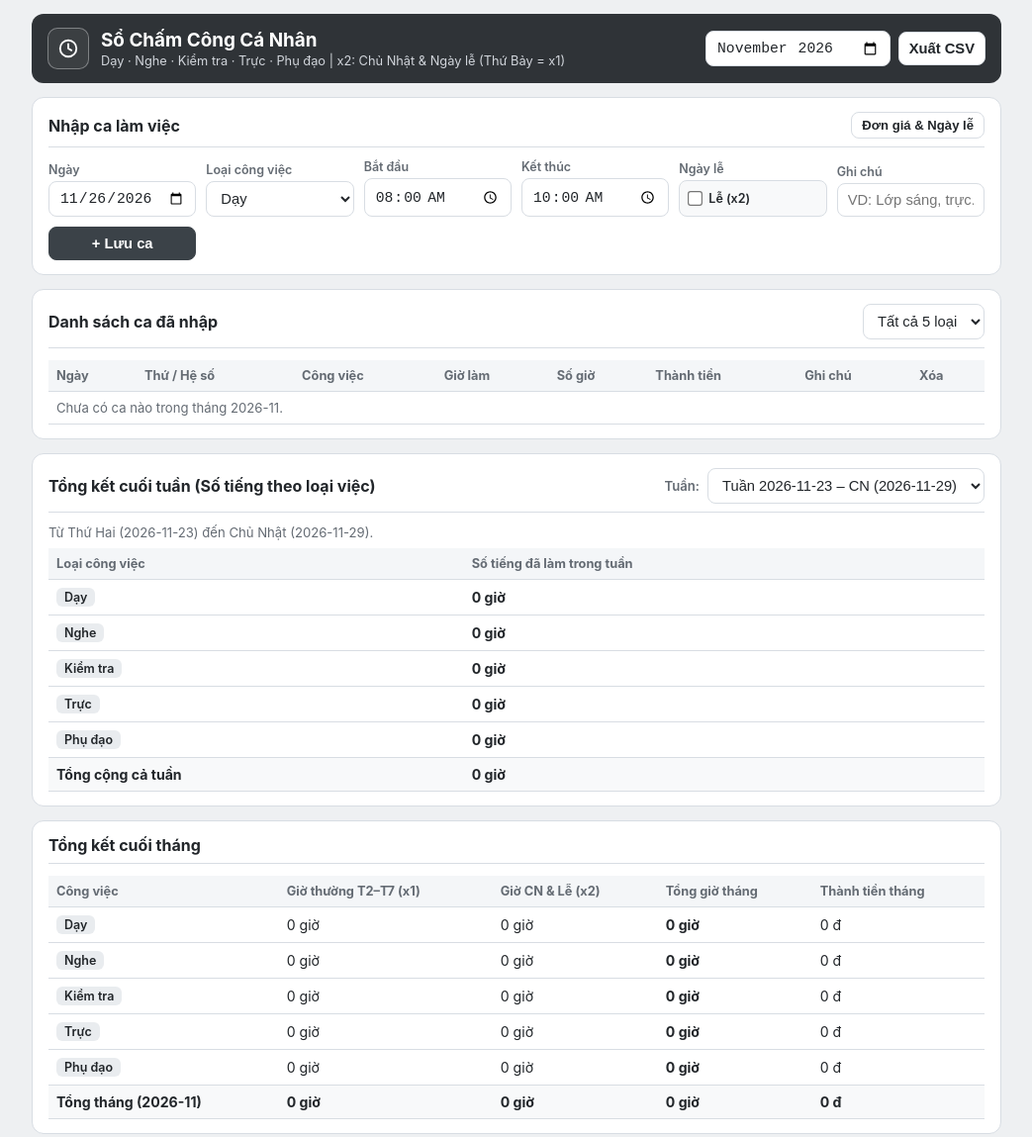
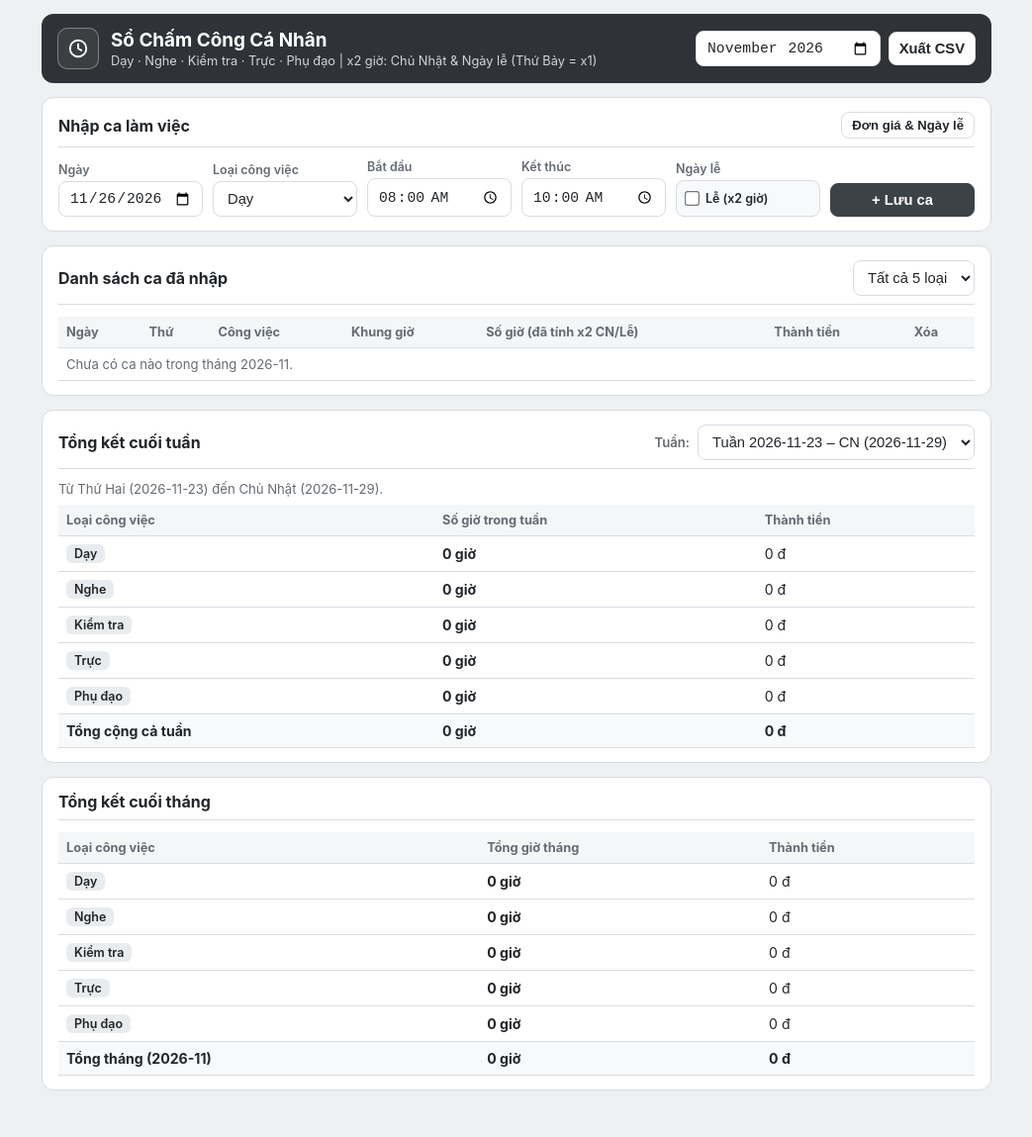
Before and after one commit to nguyenthuythieny/B-ng-Ch-m-C-ng, a plain HTML site: page index.html in a window 1280 px wide. Shown: the whole page at 99% size, without its empty margins (118-1161 px from the left). Drawn offline with Linux system fonts and the light colour scheme.

```diff
--- a/index.html
+++ b/index.html
@@ -28,7 +28,7 @@
       padding: 14px;
     }
     .app {
-      max-width: 980px;
+      max-width: 960px;
       margin: 0 auto;
     }
     .top-banner {
@@ -88,7 +88,7 @@
     }
     .form-grid {
       display: grid;
-      grid-template-columns: repeat(auto-fit, minmax(140px, 1fr));
+      grid-template-columns: repeat(auto-fit, minmax(135px, 1fr));
       gap: 10px;
       align-items: end;
     }
@@ -271,7 +271,7 @@
         </div>
         <div>
           <h1>Sổ Chấm Công Cá Nhân</h1>
-          <p>Dạy · Nghe · Kiểm tra · Trực · Phụ đạo | x2: Chủ Nhật &amp; Ngày lễ (Thứ Bảy = x1)</p>
+          <p>Dạy · Nghe · Kiểm tra · Trực · Phụ đạo | x2 giờ: Chủ Nhật &amp; Ngày lễ (Thứ Bảy = x1)</p>
         </div>
       </div>
       <div class="controls-inline">
@@ -280,7 +280,7 @@
       </div>
     </div>
 
-    <!-- 1. NHẬP CA -->
+    <!-- 1. NHẬP CA LÀM VIỆC (ĐÃ BỎ GHI CHÚ) -->
     <div class="panel">
       <div class="panel-title">
         <span>Nhập ca làm việc</span>
@@ -313,12 +313,8 @@
           <label>Ngày lễ</label>
           <div class="check-box">
             <input type="checkbox" id="markHoliday" />
-            <label for="markHoliday">Lễ (x2)</label>
+            <label for="markHoliday">Lễ (x2 giờ)</label>
           </div>
-        </div>
-        <div>
-          <label for="shiftNote">Ghi chú</label>
-          <input type="text" id="shiftNote" placeholder="VD: Lớp sáng, trực..." />
         </div>
         <div>
           <button type="submit" class="btn-dark">+ Lưu ca</button>
@@ -327,7 +323,7 @@
 
       <!-- MỤC ÍT DÙNG ĐƯỢC ẨN MẶC ĐỊNH -->
       <div id="extraSettingsBox" class="collapsible-body">
-        <label style="margin-bottom:8px;">Đơn giá theo giờ (VNĐ / giờ - hệ số x1)</label>
+        <label style="margin-bottom:8px;">Đơn giá theo giờ (VNĐ / giờ)</label>
         <div class="rates-grid">
           <div>
             <label for="r_Dạy">Dạy</label>
@@ -352,7 +348,7 @@
         </div>
 
         <div class="holiday-row">
-          <label for="newHolidayDate" class="muted" style="margin:0;">Thêm ngày lễ (tự động x2):</label>
+          <label for="newHolidayDate" class="muted" style="margin:0;">Thêm ngày lễ (tự động x2 giờ):</label>
           <input type="date" id="newHolidayDate" />
           <button type="button" id="addHolidayBtn" class="btn-light btn-sm">+ Thêm ngày lễ</button>
         </div>
@@ -360,7 +356,7 @@
       </div>
     </div>
 
-    <!-- 2. DANH SÁCH CA HIỆN NGAY BÊN DƯỚI ĐỂ THEO DÕI -->
+    <!-- 2. DANH SÁCH CA ĐÃ NHẬP (TỰ ĐỘNG x2 SỐ GIỜ CN & LỄ, BỎ GHI CHÚ) -->
     <div class="panel">
       <div class="panel-title">
         <span>Danh sách ca đã nhập</span>
@@ -380,12 +376,11 @@
           <thead>
             <tr>
               <th>Ngày</th>
-              <th>Thứ / Hệ số</th>
+              <th>Thứ</th>
               <th>Công việc</th>
-              <th>Giờ làm</th>
-              <th>Số giờ</th>
+              <th>Khung giờ</th>
+              <th>Số giờ (đã tính x2 CN/Lễ)</th>
               <th>Thành tiền</th>
-              <th>Ghi chú</th>
               <th>Xóa</th>
             </tr>
           </thead>
@@ -394,10 +389,10 @@
       </div>
     </div>
 
-    <!-- 3. TỔNG KẾT CUỐI TUẦN: CHỈ SỐ TIẾNG TỪNG LOẠI VIỆC TRONG TUẦN -->
+    <!-- 3. TỔNG KẾT CUỐI TUẦN (THÊM CỘT THÀNH TIỀN) -->
     <div class="panel">
       <div class="panel-title">
-        <span>Tổng kết cuối tuần (Số tiếng theo loại việc)</span>
+        <span>Tổng kết cuối tuần</span>
         <div class="controls-inline">
           <label for="weekSelect" class="muted" style="margin:0;">Tuần:</label>
           <select id="weekSelect"></select>
@@ -409,7 +404,8 @@
           <thead>
             <tr>
               <th>Loại công việc</th>
-              <th>Số tiếng đã làm trong tuần</th>
+              <th>Số giờ trong tuần</th>
+              <th>Thành tiền</th>
             </tr>
           </thead>
           <tbody id="weekSummaryBody"></tbody>
@@ -417,7 +413,7 @@
       </div>
     </div>
 
-    <!-- 4. TỔNG KẾT CUỐI THÁNG -->
+    <!-- 4. TỔNG KẾT CUỐI THÁNG (CHỈ TỔNG GIỜ THÁNG TỪNG CÔNG VIỆC & THÀNH TIỀN) -->
     <div class="panel">
       <div class="panel-title">
         <span>Tổng kết cuối tháng</span>
@@ -426,11 +422,9 @@
         <table>
           <thead>
             <tr>
-              <th>Công việc</th>
-              <th>Giờ thường T2–T7 (x1)</th>
-              <th>Giờ CN &amp; Lễ (x2)</th>
+              <th>Loại công việc</th>
               <th>Tổng giờ tháng</th>
-              <th>Thành tiền tháng</th>
+              <th>Thành tiền</th>
             </tr>
           </thead>
           <tbody id="monthSummaryBody"></tbody>
@@ -454,7 +448,6 @@
     const startHourEl = document.getElementById("startHour");
     const endHourEl = document.getElementById("endHour");
     const markHolidayEl = document.getElementById("markHoliday");
-    const shiftNoteEl = document.getElementById("shiftNote");
     const newHolidayDateEl = document.getElementById("newHolidayDate");
     const monthSelectEl = document.getElementById("monthSelect");
     const weekSelectEl = document.getElementById("weekSelect");
@@ -500,6 +493,12 @@
     // Chỉ Chủ Nhật (0) hoặc Ngày lễ mới x2; Thứ Bảy (6) tính x1
     function hasX2(dStr, flagged = false) {
       return dayIdx(dStr) === 0 || holidays.has(dStr) || Boolean(flagged);
+    }
+
+    // Số giờ đã nhân đôi nếu là Chủ Nhật hoặc Ngày lễ
+    function effectiveHours(s) {
+      const mult = hasX2(s.date, s.holiday) ? 2 : 1;
+      return Math.round(s.hours * mult * 100) / 100;
     }
 
     function mondayOf(dStr) {
@@ -554,7 +553,7 @@
         return;
       }
       box.innerHTML = list.map(d => `
-        <span class="chip">Lễ ${d} (x2) <button type="button" onclick="removeHoliday('${d}')">&times;</button></span>
+        <span class="chip">Lễ ${d} (x2 giờ) <button type="button" onclick="removeHoliday('${d}')">&times;</button></span>
       `).join("");
     }
 
@@ -575,12 +574,10 @@
         start: startHourEl.value,
         end: endHourEl.value,
         hours: h,
-        holiday: markHolidayEl.checked,
-        note: shiftNoteEl.value.trim()
+        holiday: markHolidayEl.checked
       });
       shifts.sort((a, b) => b.date.localeCompare(a.date) || b.id.localeCompare(a.id));
       localStorage.setItem(KEY_SHIFTS, JSON.stringify(shifts));
-      shiftNoteEl.value = "";
       monthSelectEl.value = shiftDateEl.value.slice(0, 7);
       renderAll();
     });
@@ -611,60 +608,57 @@
 
       shifts.forEach(s => {
         if (!JOBS.includes(s.job) || !dates.has(s.date)) return;
-        hoursByJob[s.job] += s.hours;
+        hoursByJob[s.job] += effectiveHours(s);
       });
 
-      let totalWeekHours = 0;
+      let totalHours = 0, totalMoney = 0;
       let html = JOBS.map(j => {
         const h = hoursByJob[j];
-        totalWeekHours += h;
+        const money = h * (rates[j] || 0);
+        totalHours += h;
+        totalMoney += money;
         return `<tr>
           <td><span class="tag">${j}</span></td>
           <td><strong>${fmtH(h)}</strong></td>
+          <td>${fmtVND(money)}</td>
         </tr>`;
       }).join("");
 
       html += `<tr class="sum-row">
         <td>Tổng cộng cả tuần</td>
-        <td>${fmtH(totalWeekHours)}</td>
+        <td>${fmtH(totalHours)}</td>
+        <td>${fmtVND(totalMoney)}</td>
       </tr>`;
       document.getElementById("weekSummaryBody").innerHTML = html;
     }
 
     function renderMonth() {
       const m = monthSelectEl.value;
-      const map = {};
-      JOBS.forEach(j => map[j] = { norm: 0, dbl: 0 });
+      const hoursByJob = {};
+      JOBS.forEach(j => hoursByJob[j] = 0);
 
       shifts.forEach(s => {
         if (!s.date.startsWith(m) || !JOBS.includes(s.job)) return;
-        if (hasX2(s.date, s.holiday)) map[s.job].dbl += s.hours;
-        else map[s.job].norm += s.hours;
+        hoursByJob[s.job] += effectiveHours(s);
       });
 
-      let tNorm = 0, tDbl = 0, tAll = 0, tMoney = 0;
+      let totalHours = 0, totalMoney = 0;
       let html = JOBS.map(j => {
-        const nh = map[j].norm;
-        const dh = map[j].dbl;
-        const ah = nh + dh;
-        const u = rates[j] || 0;
-        const money = nh * u + dh * u * 2;
-        tNorm += nh; tDbl += dh; tAll += ah; tMoney += money;
+        const h = hoursByJob[j];
+        const money = h * (rates[j] || 0);
+        totalHours += h;
+        totalMoney += money;
         return `<tr>
           <td><span class="tag">${j}</span></td>
-          <td>${fmtH(nh)}</td>
-          <td>${fmtH(dh)}</td>
-          <td><strong>${fmtH(ah)}</strong></td>
+          <td><strong>${fmtH(h)}</strong></td>
           <td>${fmtVND(money)}</td>
         </tr>`;
       }).join("");
 
       html += `<tr class="sum-row">
         <td>Tổng tháng (${m})</td>
-        <td>${fmtH(tNorm)}</td>
-        <td>${fmtH(tDbl)}</td>
-        <td>${fmtH(tAll)}</td>
-        <td>${fmtVND(tMoney)}</td>
+        <td>${fmtH(totalHours)}</td>
+        <td>${fmtVND(totalMoney)}</td>
       </tr>`;
       document.getElementById("monthSummaryBody").innerHTML = html;
     }
@@ -675,22 +669,21 @@
       const rows = shifts.filter(s => s.date.startsWith(m) && (jf === "ALL" || s.job === jf));
 
       if (!rows.length) {
-        document.getElementById("logBody").innerHTML = `<tr><td colspan="8" class="muted">Chưa có ca nào trong tháng ${m}.</td></tr>`;
+        document.getElementById("logBody").innerHTML = `<tr><td colspan="7" class="muted">Chưa có ca nào trong tháng ${m}.</td></tr>`;
         return;
       }
 
       document.getElementById("logBody").innerHTML = rows.map(s => {
         const dbl = hasX2(s.date, s.holiday);
-        const mult = dbl ? 2 : 1;
-        const money = s.hours * (rates[s.job] || 0) * mult;
+        const effH = effectiveHours(s);
+        const money = effH * (rates[s.job] || 0);
         return `<tr>
           <td>${s.date}</td>
-          <td>${dayName(s.date)} <span class="tag ${dbl ? "tag-x2" : ""}">x${mult}</span></td>
+          <td>${dayName(s.date)}</td>
           <td><span class="tag">${s.job}</span></td>
           <td>${s.start} – ${s.end}</td>
-          <td>${fmtH(s.hours)}</td>
+          <td><strong>${fmtH(effH)}</strong> ${dbl ? '<span class="tag tag-x2">x2</span>' : ''}</td>
           <td>${fmtVND(money)}</td>
-          <td>${s.note || ""}</td>
           <td><button class="btn-del" onclick="deleteShift('${s.id}')">Xóa</button></td>
         </tr>`;
       }).join("");
@@ -698,14 +691,14 @@
 
     document.getElementById("exportCsvBtn").addEventListener("click", () => {
       const m = monthSelectEl.value;
-      const rows = [["Ngày", "Thứ", "Công việc", "Hệ số", "Bắt đầu", "Kết thúc", "Số giờ", "Đơn giá", "Thành tiền", "Ghi chú"]];
+      const rows = [["Ngày", "Thứ", "Công việc", "Hệ số", "Bắt đầu", "Kết thúc", "Số giờ quy đổi", "Đơn giá", "Thành tiền"]];
       shifts.filter(s => s.date.startsWith(m)).forEach(s => {
         const u = rates[s.job] || 0;
-        const mult = hasX2(s.date, s.holiday) ? 2 : 1;
+        const dbl = hasX2(s.date, s.holiday);
+        const effH = effectiveHours(s);
         rows.push([
-          s.date, dayName(s.date), s.job, `x${mult}`, s.start, s.end, s.hours, u,
-          Math.round(s.hours * u * mult),
-          `"${(s.note || "").replace(/"/g, '""')}"`
+          s.date, dayName(s.date), s.job, dbl ? "x2" : "x1", s.start, s.end, effH, u,
+          Math.round(effH * u)
         ]);
       });
       const csv = "\uFEFF" + rows.map(r => r.join(",")).join("\n");
```
